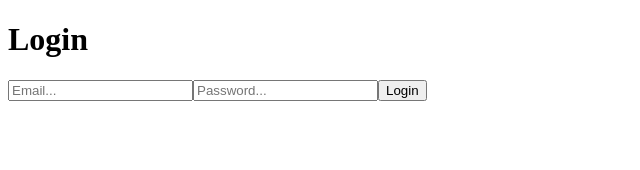
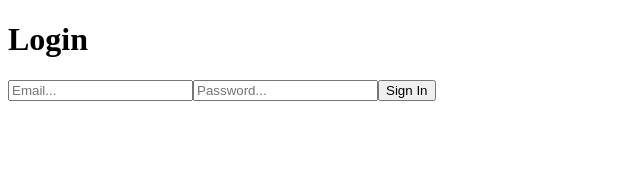
Before and after one commit to sathishgnanaprakasam/fsdwetb7, a React (Vite) app: page / in a window 1280 px wide. Shown: the top 170 px of the page, without its empty margins (0-640 px from the left). Built offline with nearby package versions, Linux system fonts and the light colour scheme.

Commit message:
login to signin changed

```diff
--- a/src/App.jsx
+++ b/src/App.jsx
@@ -33,7 +33,7 @@
                     onChange={(e) => setPassword(e.target.value)}
                 />
 
-                <button type="submit">Login</button>
+                <button type="submit">Sign In</button>
             </form>
         </div>
     )
```
